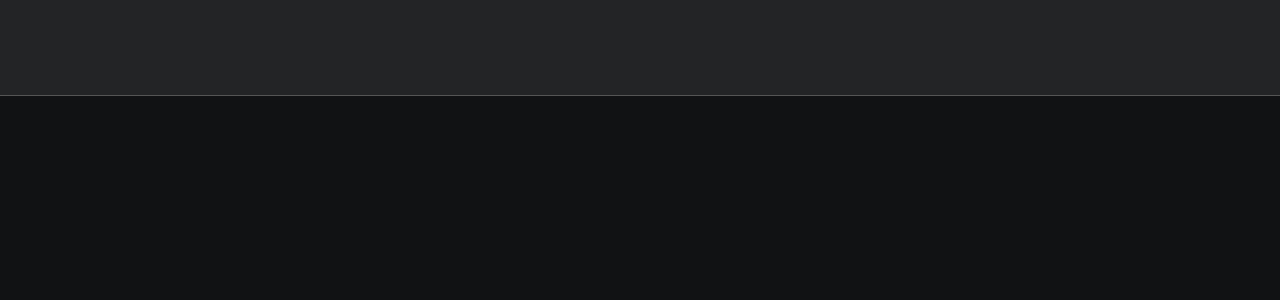
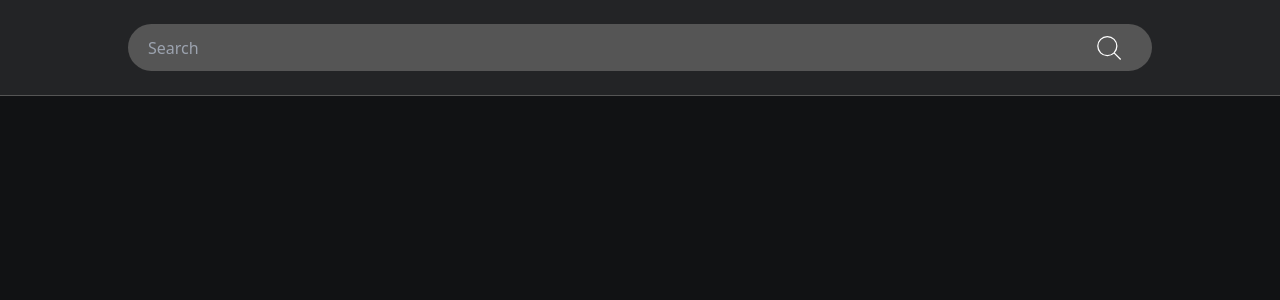
Before and after one commit to TinglyPants/blenderboard, a React (Create React App) app: page / in a window 1280 px wide. Shown: the top 300 px of the page. Built offline with nearby package versions, Linux system fonts and the light colour scheme.

Commit message:
Added searchbar, as well as ability to use a .js file to export SVG paths.

```diff
--- a/src/App.js
+++ b/src/App.js
@@ -1,9 +1,12 @@
-import NavBar from "./components/structure/NavBar";
+import NavBar from "./components/structure/NavBar/NavBar";
+import SearchBar from "./components/structure/NavBar/SearchBar";
 
 export default function App() {
     return (
         <div className="bg-dark w-screen h-screen flex flex-col">
-            <NavBar />
+            <NavBar>
+                <SearchBar />
+            </NavBar>
         </div>
     );
 }
--- /dev/null
+++ b/src/components/SVGPATHS.js
@@ -0,0 +1,2 @@
+export const SearchIcon =
+    "M15.7955 15.8111L21 21M18 10.5C18 14.6421 14.6421 18 10.5 18C6.35786 18 3 14.6421 3 10.5C3 6.35786 6.35786 3 10.5 3C14.6421 3 18 6.35786 18 10.5Z";
--- /dev/null
+++ b/src/components/general/SvgIcon.js
@@ -0,0 +1,13 @@
+export default function SvgIcon({ path, onClick, name }) {
+    return (
+        <svg
+            className="w-8 h-8 stroke-white mx-2 group-hover:stroke-highlight hover:stroke-highlight"
+            viewBox="0 0 24 24"
+            fill="none"
+            title={name}
+            onClick={onClick}
+        >
+            <path d={path} />
+        </svg>
+    );
+}
--- /dev/null
+++ b/src/components/structure/NavBar/SearchBar.js
@@ -0,0 +1,36 @@
+import { useState } from "react";
+import SvgIcon from "../../general/SvgIcon";
+import { SearchIcon } from "../../SVGPATHS";
+
+export default function SearchBar() {
+    const [searchInput, setSearchInput] = useState("");
+
+    const handleKeyDown = (e) => {
+        if (e.key !== "Enter") {
+            return;
+        }
+        handleSearch(searchInput);
+    };
+
+    const handleSearch = (query) => {
+        console.log("Searched for: " + query);
+        // Add API calls and whatnot here. Do whatever, this is just a placeholder for now.
+    };
+
+    return (
+        <div className="w-full mx-[8rem] p-5 bg-lightest flex items-center rounded-full text-white">
+            <input
+                type="text"
+                className="w-full bg-lightest focus:outline-none"
+                placeholder="Search"
+                onKeyDown={handleKeyDown}
+                onChange={(e) => setSearchInput(e.target.value)}
+            />
+            <SvgIcon
+                onClick={() => handleSearch(searchInput)}
+                name="Search"
+                path={SearchIcon}
+            />
+        </div>
+    );
+}
```
Also changed, not shown: src/components/structure/NavBar/NavBar.js (renamed from src/components/structure/NavBar.js).
